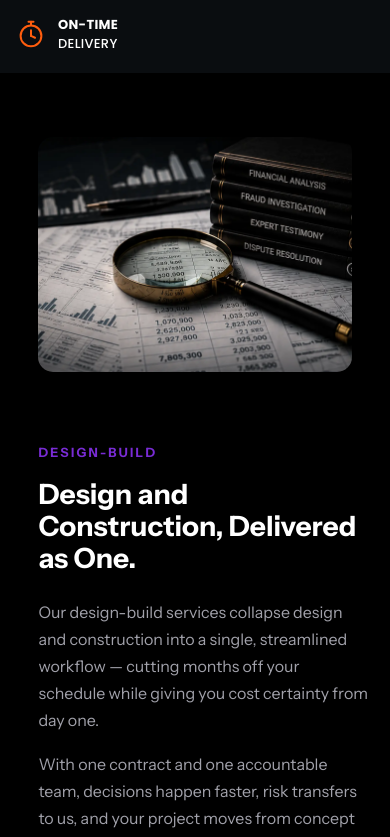
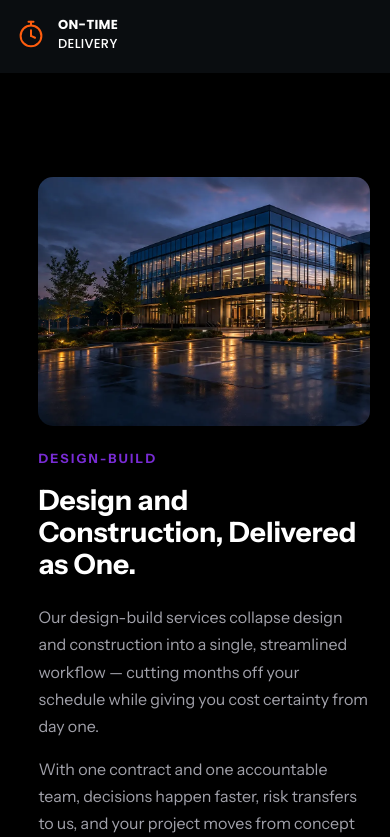
Before and after one commit to TaimoorWajid/website-320grit-angular, an Angular app: page / in a window 390 px wide. Shown: the part 1260-2097 px from the top of the page. Built offline with nearby package versions, Linux system fonts and the light colour scheme.

Commit message:
mobile: what-we-do per-card images

```diff
--- a/src/app/features/home/components/home-what-we-do/home-what-we-do.component.html
+++ b/src/app/features/home/components/home-what-we-do/home-what-we-do.component.html
@@ -13,6 +13,11 @@
     <div class="what-we-do__cards">
       @for (card of cards; track card.eyebrow) {
         <article #cardRef class="what-we-do__card" appReveal>
+          <div
+            class="what-we-do__card-media"
+            aria-hidden="true"
+            [style.background-image]="'url(' + card.image + ')'"
+          ></div>
           <h2 class="what-we-do__eyebrow">{{ card.eyebrow }}</h2>
           <h3 class="what-we-do__title">{{ card.title }}</h3>
           <p class="what-we-do__text">{{ card.paragraphs[0] }}</p>
--- a/src/app/features/home/components/home-what-we-do/home-what-we-do.component.scss
+++ b/src/app/features/home/components/home-what-we-do/home-what-we-do.component.scss
@@ -55,6 +55,11 @@
   flex-direction: column;
   justify-content: center;
   padding: 2rem 0;
+}
+
+/* Per-card image: mobile only (desktop uses the shared sticky media panel). */
+.what-we-do__card-media {
+  display: none;
 }
 
 /* Staging: .content-spacing-45vh .nectar-sticky-media-section__content-section:not(:last-child){margin-bottom:45vh;} */
@@ -157,13 +162,19 @@
     flex-direction: column;
   }
 
+  /* Mobile: one shared image box at the top can't serve all 4 cards
+     (it scrolls out of view), so hide it and show each card's own image. */
   .what-we-do__media {
-    position: relative;
-    top: auto;
-    flex: none;
-    width: 100%;
-    height: auto;
+    display: none;
+  }
+
+  .what-we-do__card-media {
+    display: block;
     aspect-ratio: 4 / 3;
+    background-size: cover;
+    background-position: center;
+    border-radius: 15px;
+    margin-bottom: 1.5rem;
   }
 
   .what-we-do__card {
```
